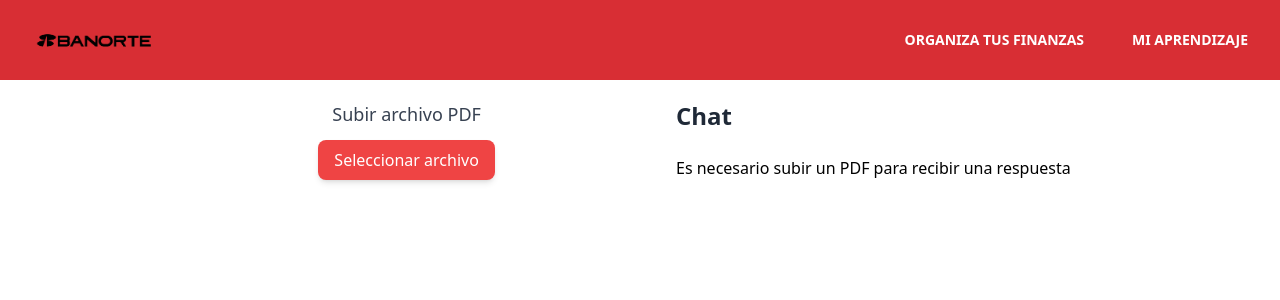
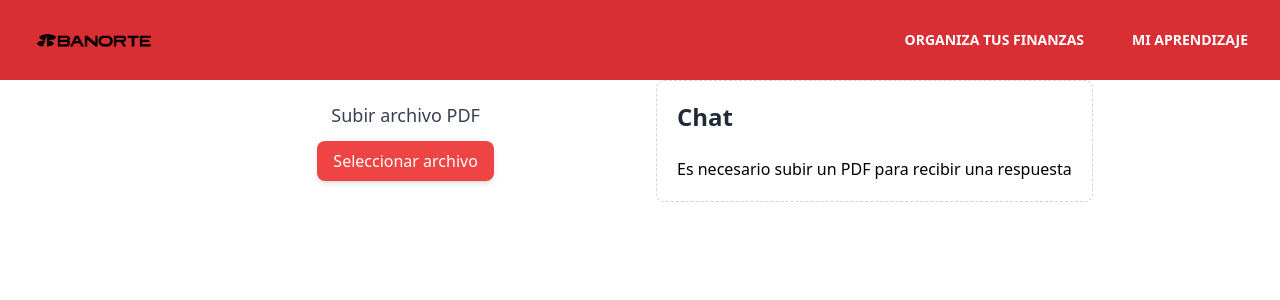
Before and after one commit to AddAcTech/hackathonBanorte, a React (Vite) app in the folder client/: page /chat in a window 1280 px wide. Shown: the top 300 px of the page. Built offline with nearby package versions, Linux system fonts and the light colour scheme; what @react-pdf/renderer would draw is missing.

Commit message:
Inicio endpoint chat

```diff
--- a/client/src/components/Chat.jsx
+++ b/client/src/components/Chat.jsx
@@ -117,7 +117,7 @@ export default function Chat() {
         )}
 
         {pdfFileUrl === null ? (
-          <div className="p-5 rounded-lg space-y-6 md:max-w-full max-w-full">
+          <div className="border border-dashed border-slate-300 p-5 rounded-lg space-y-6 md:max-w-full max-w-full">
             <h2 className="text-2xl font-bold text-gray-800">Chat</h2>
             <p>Es necesario subir un PDF para recibir una respuesta</p>
           </div>
```
Also changed, not shown: 1 other file (tests, documents, lock files or other folders).
